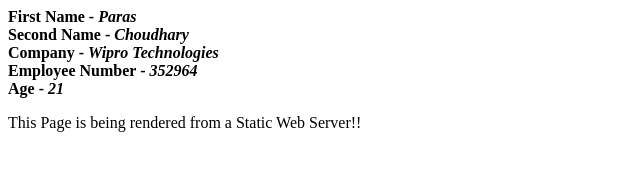
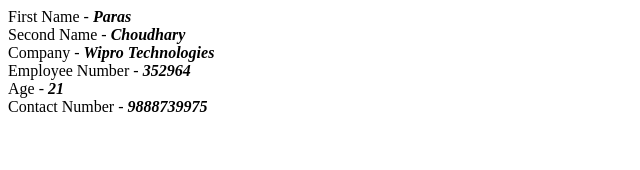
Before and after one commit to Paras60/Paras-Docs, a plain HTML site: page index.html in a window 1280 px wide. Shown: the whole page, without its empty margins (0-640 px from the left). Drawn offline with Linux system fonts and the light colour scheme.

Commit message:
Exercise 1

```diff
--- a/index.html
+++ b/index.html
@@ -3,15 +3,14 @@
     <title>Personal Profile</title>
   </head>
   <body>
-    <p><strong>
-    	First Name - <em>Paras</em> <br>
-       	Second Name - <em>Choudhary</em> <br>
-       	Company - <em>Wipro Technologies</em> <br>
-       	Employee Number - <em> 352964 </em><br>
-       	Age - <em>21</em>
-       </strong>
+    <p>
+    	First Name - <strong><em>Paras</em> <br> </strong>
+      Second Name - <strong><em>Choudhary</em> <br> </strong>
+    	Company - <strong><em>Wipro Technologies</em> <br> </strong>
+      Employee Number - <strong><em> 352964 </em> <br> </strong>
+      Age - <strong><em>21</em> <br> </strong>
+      Contact Number - <strong><em>9888739975</em> <br> </strong>
     </p>
 
-    <p>This Page is being rendered from a Static Web Server!!</p>
   </body>
 </html>
```
Also changed, not shown: about.html (added, +23 -0 lines), 1 other file.
